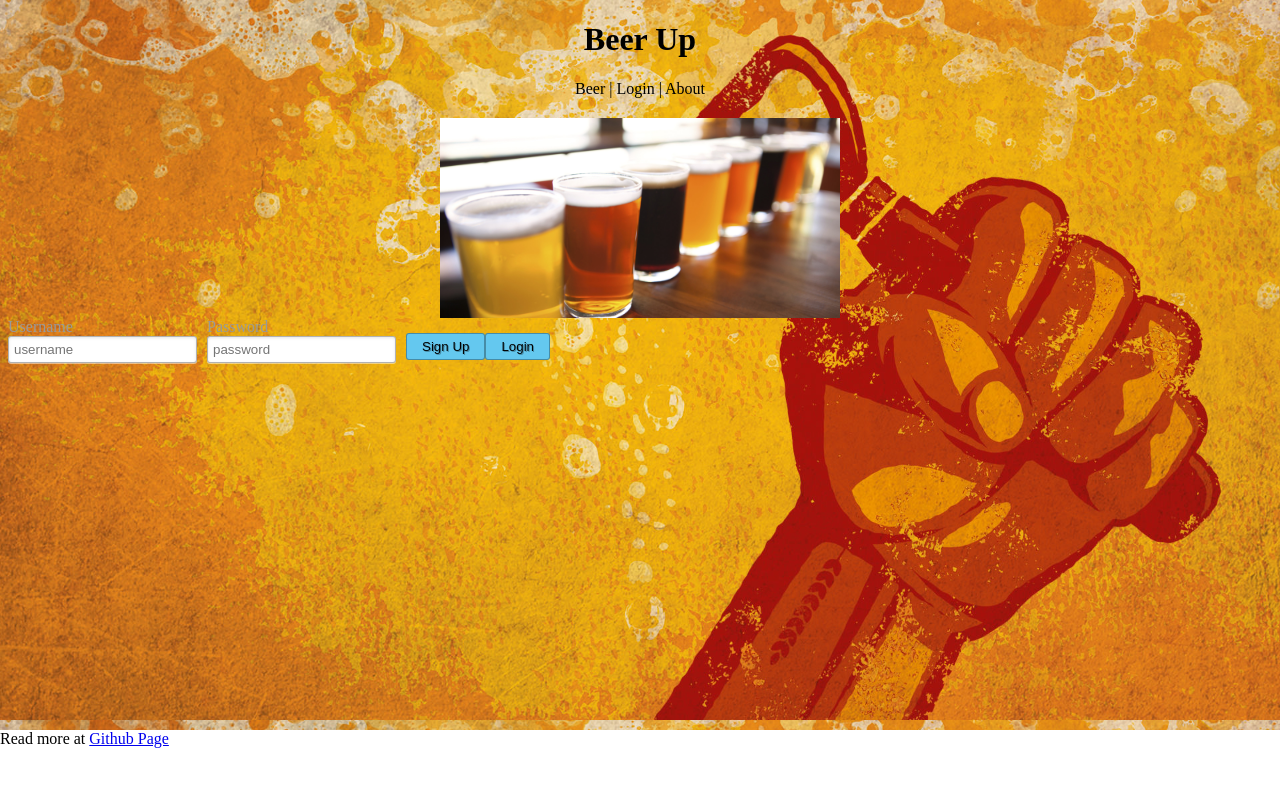
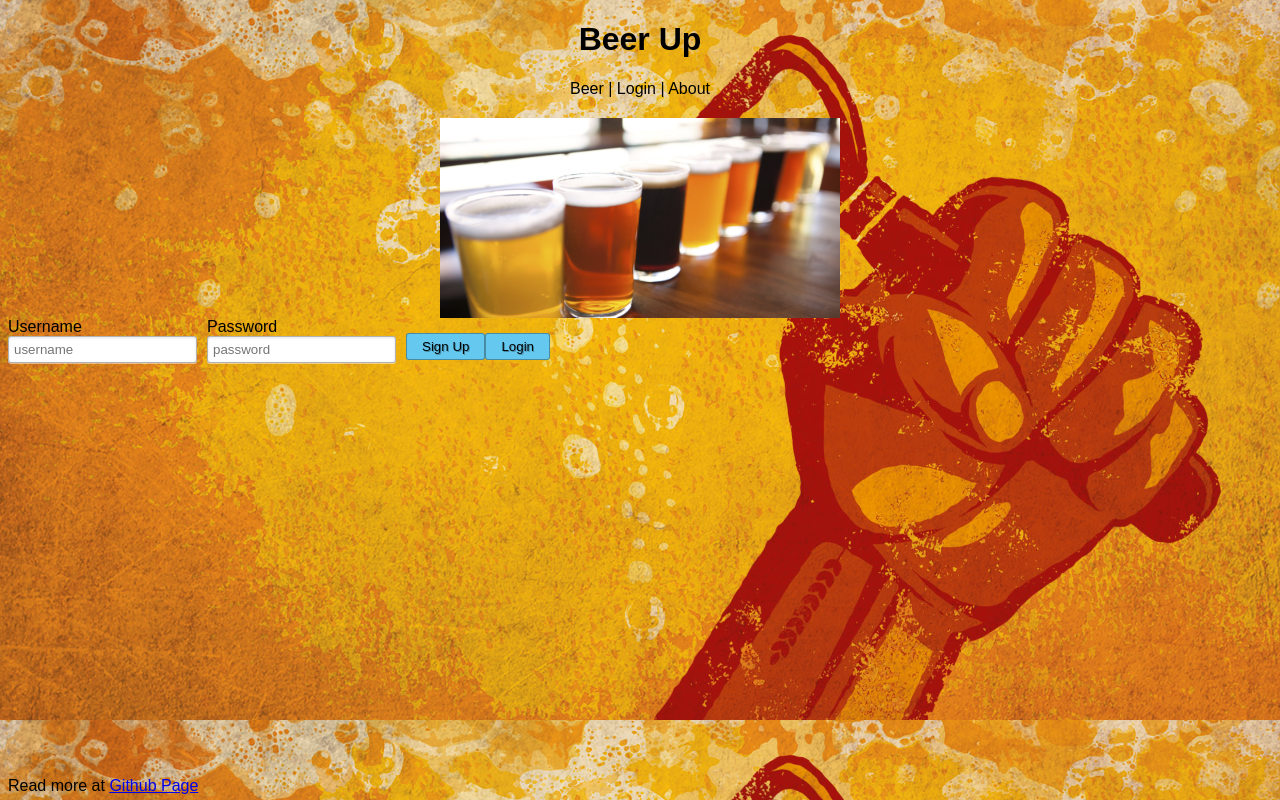
Before and after one commit to tandoni/csse280Project, a Node server app: template frontend/templates/login.html in a window 1280 px wide. Run offline with Node 20, Linux system fonts and the light colour scheme; the template is opened without the code that fills it, so the values that code supplies are empty; some libraries are stand-ins or nearby versions.

Commit message:
login / register almost done. Need to fix position issue only

```diff
--- a/frontend/css/login.css
+++ b/frontend/css/login.css
@@ -4,6 +4,7 @@ html {
     -moz-background-size: cover;
     -o-background-size: cover;
     background-size: cover;
+    font-family: sans-serif;
 }
 
 h1 {
@@ -47,7 +48,7 @@ input:required {
 
 label {
     display: block;
-    color: #999;
+    color: black;
 }
 
 .loginform input:not([type=submit]) {
@@ -71,8 +72,6 @@ label {
 footer {
     position: fixed;
     bottom: 0;
-    left: 0;
-    height: 70px;
-    background-color: white;
+    margin-bottom: 5px;
     width: 100%;
 }
```
